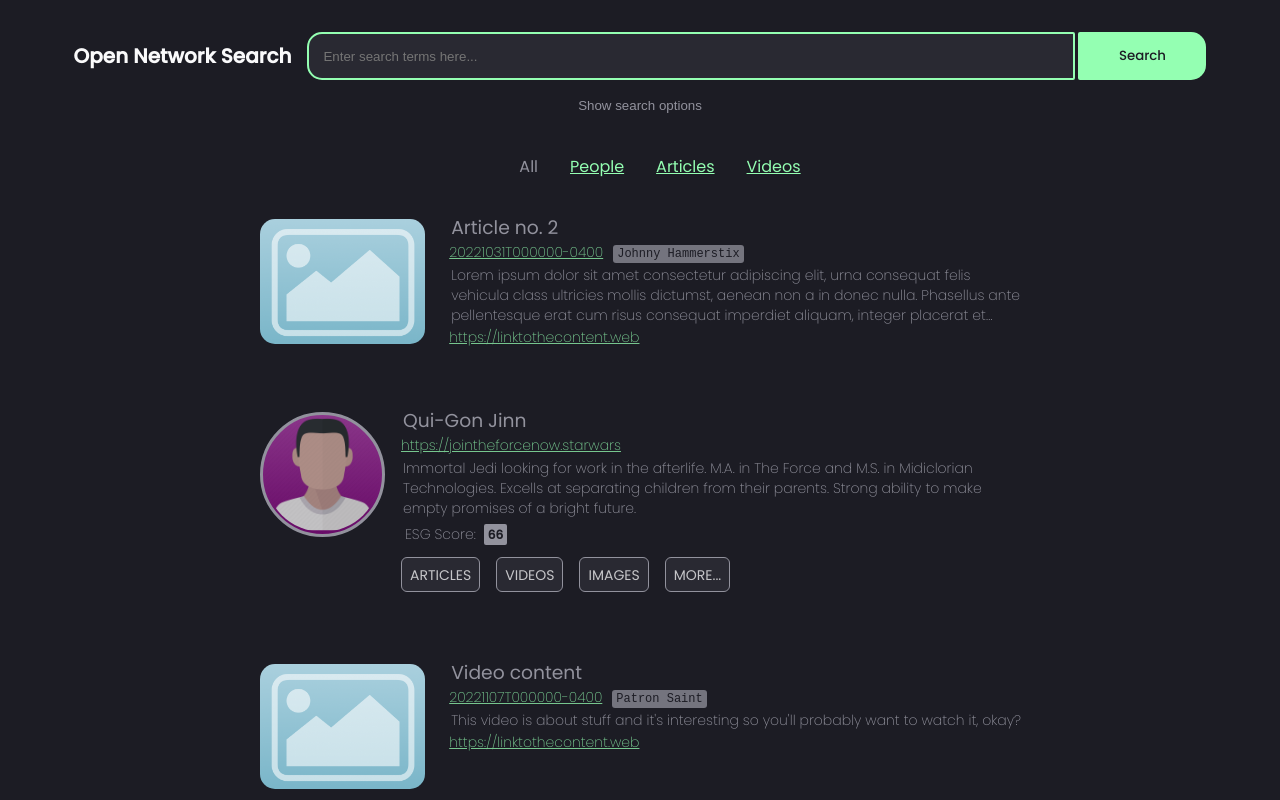
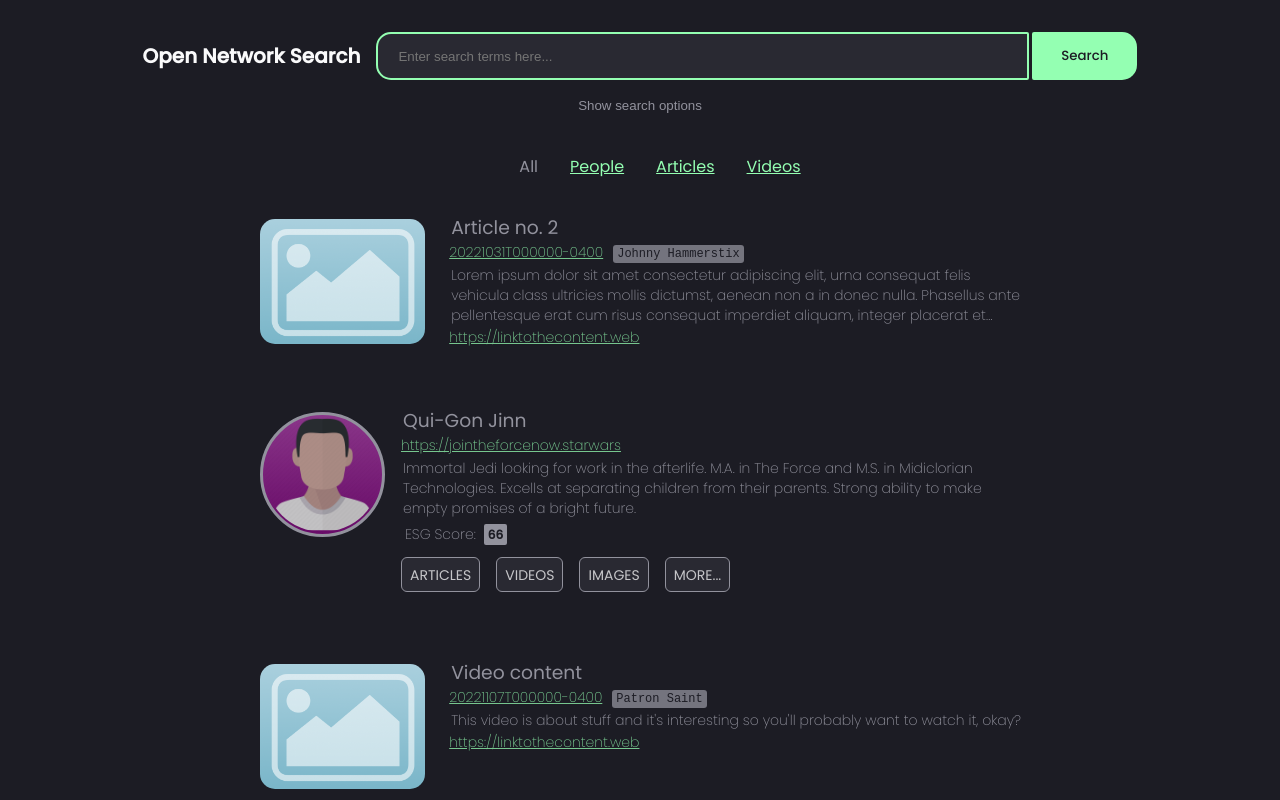
Before and after one commit to localseth/generic-search, a React (Create React App) app in the folder itf-search/: page /search in a window 1280 px wide. Shown: the top 800 px of the page. Built offline with nearby package versions, Linux system fonts and the light colour scheme.

Commit message:
add tag component

```diff
--- a/itf-search/src/App.css
+++ b/itf-search/src/App.css
@@ -1,3 +1,10 @@
+@import url("https://fonts.googleapis.com/css?family=Overpass");
+
+:root {
+  --main-accent-color: #94ffb2;
+  --secondary-accent-color: #9191c9;
+}
+
 * {
   box-sizing: border-box;
 }
@@ -74,7 +81,7 @@ h1 {
 }
 
 a {
-  color: #94ffb2;
+  color: var(--main-accent-color);
 }
 
 a.no-style {
@@ -101,23 +108,6 @@ article:hover {
 label,
 .tip span {
   color: #92929d;
-}
-
-input[type="text"] {
-  background-color: #292932;
-  color: #92929d;
-  width: 100%;
-  /* max-width: 70%; */
-  height: 100%;
-  border: none;
-  border-radius: 15px 2px 2px 15px;
-  padding-left: 1rem;
-}
-
-input[type="text"]:focus {
-  outline: none;
-  border: 2px solid #94ffb2;
-  padding-left: 0.875rem;
 }
 
 .options select {
@@ -177,10 +167,10 @@ button:focus {
   font-family: "Poppins", sans-serif;
   font-weight: 500;
   height: 100%;
-  width: 8rem;
+  width: 10rem;
   border-radius: 2px 15px 15px 2px;
   border: none;
-  background-color: #94ffb2;
+  background-color: var(--main-accent-color);
   color: #1c1c24;
 }
 
@@ -240,7 +230,7 @@ button:focus {
   align-items: flex-start;
   margin: 1.5rem 0.5rem 0.5rem;
   padding: 1rem;
-  border: 2px solid #94ffb2;
+  border: 2px solid var(--main-accent-color);
   box-shadow: 0px 3px 0px rgba(0, 0, 0, 0.2);
   width: 100%;
 }
@@ -250,15 +240,16 @@ button:focus {
   font-style: normal !important;
 }
 
-.tip span {
-  width: 3rem;
+.tip span,
+li.hashtag {
+  width: auto;
   padding: 0.25rem 0.5rem;
   text-align: center;
   /* font-style: italic; */
   text-transform: uppercase;
   font-weight: 500;
   color: #1c1c24;
-  background-color: #94ffb2;
+  background-color: var(--main-accent-color);
   border-radius: 01rem;
 }
 
@@ -321,14 +312,16 @@ content: '|';
 }
 
 /* INPUT STYLING */
-.example .hashtag {
-  color: white;
-  background-color: rgb(155, 140, 120);
+.example .hashtag,
+li.hashtag {
+  color: var(--secondary-accent-color);
+  background-color: inherit;
+  border: 1px solid var(--secondary-accent-color);
 }
 
 .example .creator {
-  color: white;
-  background-color: rgb(50, 95, 161);
+  color: #292932;
+  background-color: var(--secondary-accent-color);
 }
 
 .example span {
@@ -339,6 +332,82 @@ content: '|';
   font-style: italic;
   font-weight: 200;
 }
+
+.tags-input {
+  display: flex;
+  flex-flow: row nowrap;
+  justify-content: stretch;
+  align-items: center;
+  background-color: #292932;
+  color: #92929d;
+  min-width: 45vh;
+  width: 100%;
+  height: 100%;
+  border: none;
+  border-radius: 15px 2px 2px 15px;
+  padding-left: 1rem;
+}
+
+.tags-input:focus-within {
+  outline: none;
+  border: 2px solid var(--main-accent-color);
+  padding-left: 0.875rem;
+}
+
+input[type="text"] {
+  flex: 1;
+  border: none;
+  background-color: inherit;
+  color: inherit;
+}
+
+input[type="text"]:focus {
+  outline: transparent;
+}
+
+.tags-input ul {
+  display: flex;
+  flex-flow: row wrap;
+  justify-content: center;
+  margin: 0.125rem;
+  padding: 0;
+  list-style-type: none;
+  width: auto;
+}
+
+.tags-input li {
+  display: flex;
+  flex-flow: row nowrap;
+  align-items: center;
+  margin-right: 0.25rem;
+  background-color: inherit;
+  border: 1px solid var(--secondary-accent-color);
+  color: var(--secondary-accent-color);
+}
+
+.tag-close-icon {
+  display: block;
+  width: 16px;
+  height: 16px;
+  line-height: 16px;
+  text-align: center;
+  font-size: 14px;
+  margin-left: 8px;
+  background-color: var(--secondary-accent-color);
+  color: #292932;
+  cursor: pointer;
+  border-radius: 50%;
+}
+
+/* input[type="text"] {
+  background-color: #292932;
+  color: #92929d;
+  width: 100%;
+  height: 100%;
+  border: none;
+  border-radius: 15px 2px 2px 15px;
+  padding-left: 1rem;
+} */
 
 /* RESULTS PAGE */
 .results {
@@ -366,7 +435,6 @@ ul.container {
   font-weight: bold;
   color: #fafafb;
   margin: 2rem 1rem;
-  min-width: 10rem;
   text-align: right;
   height: auto;
   white-space: nowrap;
@@ -499,7 +567,8 @@ span.creator {
 }
 
 .results .searchbar input[type="text"] {
-  min-width: 60vw;
+  min-width: 300px;
+  width: 45vw;
   max-width: 700px;
 }
 
@@ -638,7 +707,7 @@ input[type="checkbox"] {
 
 input[type="checkbox"]::before {
   content: "";
-  background-color: #94ffb2;
+  background-color: var(--main-accent-color);
   width: 0.65rem;
   height: 0.65rem;
   transform: scale(0);
@@ -717,7 +786,7 @@ select {
 input[type="date"]:focus,
 select:focus {
   outline: none;
-  border-color: #94ffb2;
+  border-color: var(--main-accent-color);
 }
 
 input[type="date"],
@@ -775,7 +844,7 @@ article .large-profile-pic {
 }
 
 .link-section li:hover {
-  border: 1px solid #94ffb2;
+  border: 1px solid var(--main-accent-color);
 }
 
 .link-section a {
--- /dev/null
+++ b/itf-search/src/components/InputField.js
@@ -0,0 +1,51 @@
+import React, { useState } from 'react';
+
+const InputField = ({handleChange, textInput, searchParams, selectedTags}) => {
+    const [tags, setTags] = useState([]);
+
+    const hashTagRegex = /#\w+/i;
+
+    const addTags = event => {
+        console.log(event.target.value);
+        if (event.key === " " && event.target.value !== "" && event.target.value.match(hashTagRegex) ) {
+            console.log('space button pressed')
+            setTags([...tags, event.target.value]);
+            selectedTags([...tags, event.target.value]);
+            event.target.value = "";
+        }
+    };
+
+    const removeTags = index => {
+        setTags([...tags.filter(tag => tags.indexOf(tag) !== index)]);
+    };
+
+    return(
+        <div className="tags-input">
+            <ul>
+                {tags.map((tag, index) => (
+                    <li className="hashtag" key={index}>
+                        <span>{tag}</span>
+                        <span
+                            className="material-icons tag-close-icon"
+                            onClick={() => removeTags(index)}
+                        >x</span>
+                    </li>
+                ))}
+            </ul>
+            <input
+                defaultValue={searchParams.get('searchText') || ''}
+                onChange={handleChange}
+                onKeyUp={event => addTags(event)}
+                ref={textInput}
+                data-key="searchText"
+                type="text"
+                id="search-box"
+                name="search"
+                placeholder="Enter search terms here...">
+
+                </input>
+        </div>
+    )
+};
+
+export default InputField;
--- a/itf-search/src/components/SearchBar.js
+++ b/itf-search/src/components/SearchBar.js
@@ -3,6 +3,7 @@ import { useNavigate, useLocation, useParams, useSearchParams, Link } from 'reac
 import '../App.css';
 
 import Options from './Options';
+import InputField from './InputField';
 
 const SearchBar = () => {
     // set state
@@ -44,7 +45,7 @@ const SearchBar = () => {
         // console.log(key, value);
         if (key) {
             searchParams.set(key, value);
-            console.log(searchParams.get('searchText'));
+            // console.log(searchParams.get('searchText'));
             // searchParams.forEach(item => console.log(item));
         }
     }
@@ -66,13 +67,20 @@ const SearchBar = () => {
         }
     }
 
+    const selectedTags = tags => console.log(tags);
+
     // consider using React Mentions to style text inside the input element https://github.com/signavio/react-mentions
 
     return(
         <form className="container" autoComplete="off" onSubmit={handleSubmit}>
             <div className="item searchbar">
                 <h2 className={location.pathname === '/' ? 'hidden' : ''}><Link to='/' className='no-style'>Open Network Search</Link></h2>
-                <input defaultValue={searchParams.get('searchText') || ''} onChange={handleChange} ref={textInput} data-key="searchText" type="text" id="search-box" name="search" placeholder="Enter search terms here..."></input>
+                <InputField
+                    searchParams={searchParams}
+                    handleChange={handleChange}
+                    textInput={textInput}
+                    selectedTags={selectedTags}
+                />
                 <button type="submit" id="search-btn" htmlFor="search-box" className="search-btn">Search</button>
             </div>
                 <button type="button" id="options-btn" className="options-btn" name="options-btn" onClick={toggleHidden}>{optionsHidden ? 'Show' : 'Hide'} search options</button>
--- a/itf-search/src/style.css
+++ b/itf-search/src/style.css
@@ -8,7 +8,7 @@ body {
     flex-flow: column nowrap;
     align-items: stretch;
     justify-content: stretch; */
-    background-color: #1C1C24;
+  background-color: #1c1c24;
 }
 
 #root {
@@ -39,14 +39,14 @@ form {
 }
 
 h1 {
-    font-family: 'Poppins', sans-serif;
+  font-family: "Poppins", sans-serif;
   font-weight: bold;
-    color: #FAFAFB;
+  color: #fafafb;
   height: 5rem;
 }
 
 a {
-  color: #94FFB2;
+  color: #94ffb2;
 }
 
 a.no-style {
@@ -57,30 +57,14 @@ a.no-style {
   text-decoration: inherit;
 }
 
-article:hover{
+article:hover {
   cursor: pointer;
-  background-color: rgba(255,255,255 0.03);
+  background-color: rgba(255, 255, 255 0.03);
 }
 
-label, .tip span {
-    color: #92929D;
-}
-
-input[type="text"] {
-    background-color: #292932;
-    color: #92929D;
-    width: 100%;
-    /* max-width: 70%; */
-    height: 100%;
-    border: none;
-    border-radius: 15px 2px 2px 15px;
-    padding-left: 1rem;
-}
-
-input[type="text"]:focus {
-    outline: none;
-    Border: 2px solid #94FFB2;
-    padding-left: 0.875rem;
+label,
+.tip span {
+  color: #92929d;
 }
 
 .options select {
@@ -89,7 +73,7 @@ input[type="text"]:focus {
 
 button.options-btn {
   background-color: none;
-    color: #92929D;
+  color: #92929d;
   outline: none;
   background: transparent;
   border: 1px solid transparent;
@@ -101,7 +85,8 @@ button:hover {
   opacity: 85%;
 }
 
-button:active, button:focus {
+button:active,
+button:focus {
   outline: none;
   opacity: 85%;
 }
@@ -117,14 +102,14 @@ button:active, button:focus {
 }
 
 .search-btn {
-    font-family: 'Poppins', sans-serif;
+  font-family: "Poppins", sans-serif;
   font-weight: 500;
   height: 100%;
   width: 8rem;
   border-radius: 2px 15px 15px 2px;
   border: none;
-    background-color: #94FFB2;
-    color: #1C1C24;
+  background-color: #94ffb2;
+  color: #1c1c24;
 }
 
 .container {
@@ -141,7 +126,7 @@ button:active, button:focus {
 }
 
 .options {
-    color: #92929D;
+  color: #92929d;
   font-weight: 300;
   font-size: 0.875rem;
   flex-flow: row wrap;
@@ -183,7 +168,7 @@ button:active, button:focus {
   align-items: flex-start;
   margin: 1.5rem 0.5rem 0.5rem;
   padding: 1rem;
-  border: 2px solid #94FFB2;
+  border: 2px solid #94ffb2;
   box-shadow: 0px 3px 0px rgba(0, 0, 0, 0.2);
 }
 
@@ -192,7 +177,7 @@ button:active, button:focus {
   font-style: normal !important;
 }
 
-.tip  span {
+.tip span {
   height: 1.75rem;
   width: 3rem;
   padding: 0.25rem 0.5rem;
@@ -200,8 +185,8 @@ button:active, button:focus {
   font-style: italic;
   text-transform: uppercase;
   font-weight: 500;
-  color: #1C1C24;
-  background-color: #94FFB2;
+  color: #1c1c24;
+  background-color: #94ffb2;
   border-radius: 01rem;
 }
 
@@ -243,12 +228,10 @@ button:active, button:focus {
   }
 }
 
-
 .tip {
   animation-duration: 1.5s;
   animation-name: fadein;
 }
-
 
 /* INPUT STYLING */
 .example .hashtag {
@@ -270,6 +253,45 @@ button:active, button:focus {
   font-weight: 200;
 }
 
+.tags-input {
+  display: flex;
+  flex-flow: row nowrap;
+  justify-content: stretch;
+  background-color: #292932;
+  color: #92929d;
+  width: 100%;
+  height: 100%;
+  border: none;
+  border-radius: 15px 2px 2px 15px;
+  padding-left: 1rem;
+}
+
+input[type="text"] {
+  flex: 1;
+  border: none;
+}
+
+input[type="text"]:focus {
+  outline: transparent;
+}
+
+/* input[type="text"] {
+  background-color: #292932;
+  color: #92929d;
+  width: 100%;
+  height: 100%;
+  border: none;
+  border-radius: 15px 2px 2px 15px;
+  padding-left: 1rem;
+} */
+
+input[type="text"]:focus,
+.tags-input:focus-within {
+  outline: none;
+  border: 2px solid #94ffb2;
+  padding-left: 0.875rem;
+}
+
 /* RESULTS PAGE */
 .results {
   display: flex;
@@ -287,9 +309,9 @@ button:active, button:focus {
   font-size: 1.25rem;
   display: flex;
   flex-flow: row wrap;
-  font-family: 'Poppins', sans-serif;
+  font-family: "Poppins", sans-serif;
   font-weight: bold;
-  color: #FAFAFB;
+  color: #fafafb;
   margin: 2rem 1rem;
 }
 
@@ -311,8 +333,8 @@ button:active, button:focus {
 
 .creator {
   font-family: monospace;
-  background-color: #92929D;
-  color: #1C1C24;
+  background-color: #92929d;
+  color: #1c1c24;
   border-radius: 3px;
   text-decoration: none;
   margin-left: 0.625rem;
@@ -348,7 +370,7 @@ button:active, button:focus {
   top: -5.5rem;
 }
 
-.tooltip-container:hover .tooltip{
+.tooltip-container:hover .tooltip {
   visibility: visible;
 }
 
@@ -399,7 +421,7 @@ button:active, button:focus {
 
 .results .searchbar input[type="text"] {
   min-width: 60vw;
-  max-width: 700px
+  max-width: 700px;
 }
 
 .results nav {
@@ -415,7 +437,7 @@ button:active, button:focus {
 }
 
 .results {
-  color:#92929D;
+  color: #92929d;
 }
 
 .result-container {
@@ -428,7 +450,7 @@ button:active, button:focus {
   max-height: 125px;
   width: auto;
   border-radius: 15px;
-  box-shadow: 0px 0px 10px rgba (0,0,0,0.25);
+  box-shadow: 0px 0px 10px rgba (0, 0, 0, 0.25);
   margin: 0.5rem 1.5rem 1.5rem 0.5rem;
 }
 
@@ -500,7 +522,7 @@ input[type="checkbox"] {
 
 input[type="checkbox"]::before {
   content: "";
-  background-color: #94FFB2;
+  background-color: #94ffb2;
   width: 0.65rem;
   height: 0.65rem;
   transform: scale(0);
@@ -515,14 +537,15 @@ input[type="checkbox"]:checked::before {
 }
 
 /* Option dropdown styling */
-select, input[type="date"] {
-  background-color: #1C1C24;
-  color: #92929D;
+select,
+input[type="date"] {
+  background-color: #1c1c24;
+  color: #92929d;
 }
 
 /* Date range */
 .border {
-  border: 2px solid #92929D;
+  border: 2px solid #92929d;
   border-radius: 15px;
   padding: 0.5rem 1.25rem 1.25rem;
 }
@@ -540,7 +563,7 @@ div[class="item date-range border"] {
   justify-content: space-between;
   display: flex;
   flex-flow: row nowrap;
-  align-content:space-between;
+  align-content: space-between;
 }
 
 /* Removes the clear button from date inputs */
@@ -559,13 +582,14 @@ div[class="item date-range border"] {
 } */
 
 /* A few custom styles for date inputs */
-input[type="date"], select {
+input[type="date"],
+select {
   appearance: none;
   -webkit-appearance: none;
   color: inherit;
   font-family: inherit;
   font-size: inherit;
-  border:1px solid #92929D;
+  border: 1px solid #92929d;
   border-radius: 10px;
   background: inherit;
   padding: 0.5rem 1rem;
@@ -574,12 +598,14 @@ input[type="date"], select {
   width: 10rem;
 }
 
-input[type="date"]:focus, select:focus {
+input[type="date"]:focus,
+select:focus {
   outline: none;
-  border-color:#94FFB2;
+  border-color: #94ffb2;
 }
 
-input[type="date"], focus {
+input[type="date"],
+focus {
   color: inherit;
   box-shadow: none;
   -webkit-box-shadow: none;
@@ -594,15 +620,15 @@ input[type="date"], focus {
   margin-right: 1rem !important;
 }
 
-article:nth-of-type(2)  .large-profile-pic{
+article:nth-of-type(2) .large-profile-pic {
   background-color: rgb(115, 5, 115);
 }
 
-article:nth-of-type(3)  .large-profile-pic{
+article:nth-of-type(3) .large-profile-pic {
   background-color: rgb(33, 99, 48);
 }
 
-article:nth-of-type(4)  .large-profile-pic{
+article:nth-of-type(4) .large-profile-pic {
   background-color: rgb(149, 101, 30);
 }
 
@@ -625,12 +651,12 @@ article:nth-of-type(4)  .large-profile-pic{
 }
 
 .link-section li:hover {
-  border: 1px solid #94FFB2;
+  border: 1px solid #94ffb2;
 }
 
 .link-section a {
   text-decoration: none;
   font-weight: 400;
-  color:#fafafb;
+  color: #fafafb;
   text-transform: uppercase;
 }
```
Lines whose indentation alone changed are shown as unchanged.
